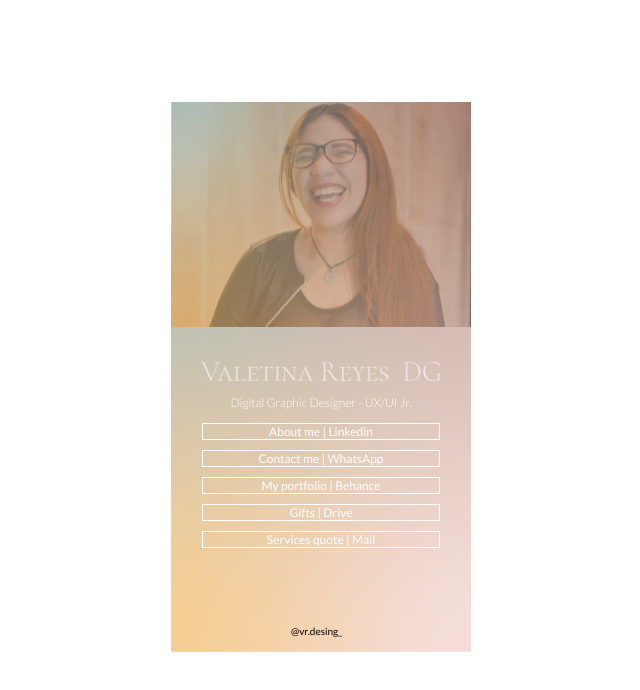
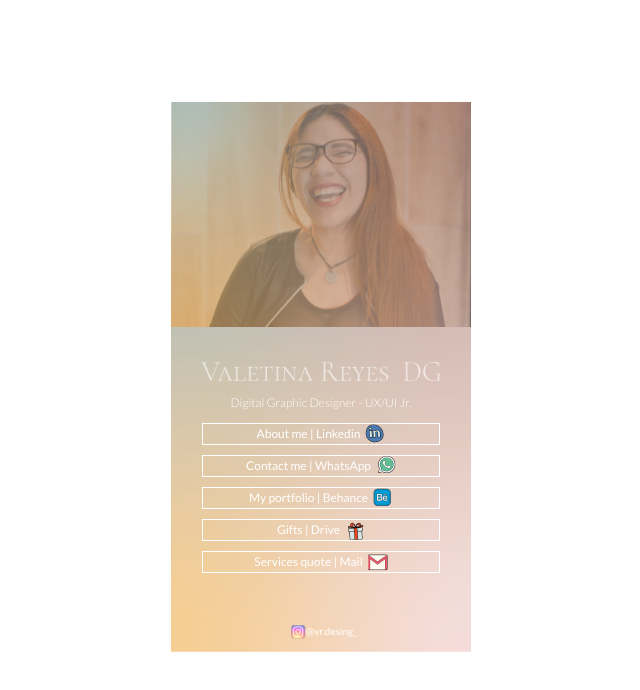
Before and after one commit to heyvalem/vdm17.github.io, a plain HTML site: page index.html in a window 1280 px wide. Shown: the whole page, without its empty margins (319-959 px from the left). Drawn offline with Linux system fonts and the light colour scheme.

Commit message:
finalizacion de botones con iconos

```diff
--- a/index.html
+++ b/index.html
@@ -8,6 +8,7 @@
     <title>Valentina Reyes | DG </title>
     <link rel="preconnect" href="https://fonts.gstatic.com">
     <link href="https://fonts.googleapis.com/css2?family=Lato:wght@300;400;700&display=swap" rel="stylesheet">
+    <link rel="shortcut icon" href="./Assets/Icons/FaviconVR (1).png" type="image/x-icon">
 </head>
 <body>
 <main class="landing_page__main">
@@ -20,22 +21,22 @@
         </div>
         <section class="button-chart-container">
             <div class="linkedin__button">
-                <button><a>About me | Linkedin <span class="linkedin_logo"></span></a></button>
+                <button><a href="https://www.linkedin.com/in/mavalentinareyesl/">About me | Linkedin</a><span class="linkedin_logo"></span></button>
             </div>
             <div class="Whatsapp__button">
-                <button><a>Contact me | WhatsApp <span id="Whatsapp_logo"></span></a> </button>
+                <button><a href="https://wa.me/+5491122529901">Contact me | WhatsApp </a> <span class="Whatsapp_logo"></span></button>
             </div>
             <div class="Behance__button">
-                <button><a>My portfolio | Behance <span id="Behance_logo"></span></a> </button>
+                <button><a href="https://www.behance.net/mvalentl99">My portfolio | Behance </a><span class="Behance_logo"></span></button>
             </div>
             <div class="Drive__button">
-                <button><a> Gifts | Drive <span id="Drive_logo"></span></a> </button>
+                <button><a> Gifts | Drive </a> <span class="Drive_logo"></span></button>
             </div>
             <div class="e-mail__button">
-                <button><a> Services quote | Mail <span id="e-mail_logo"></span></a> </button>
+                <button><a href="mailto:vdm1799@gmail.com" > Services quote | Mail </a> <span class="e-mail_logo"></span></button>
             </div>
         </section>
-        <a id="ig_account__a">@vr.desing_ <span class=""></span></a>
+        <a href="https://www.instagram.com/vr.design_/" id="ig_account__a"><span class="instagram_logo"></span>@vr.desing_ </a>
     </section>
 </main>
 </body>
--- a/styles/Styles.css
+++ b/styles/Styles.css
@@ -1,7 +1,3 @@
-:root{
-
-}
-
 *{
     box-sizing: border-box;
     margin: 0;
@@ -9,9 +5,13 @@
 }
 
 html{
-
     font-size: 62.5%;
     font-family:   'Lato', sans-serif;
+}
+
+html a {
+    text-decoration: none;
+    color: #ffffff;
 }
 
 body{
@@ -49,6 +49,7 @@ position: absolute;
     height: 0;
     width: 0;
 }
+
 .main-tittle--container{
     position: relative;
     text-align: center;
@@ -71,11 +72,14 @@ width: 0;
 
 .button-chart-container {
     position: relative;
-    text-align: center;
+    left: 7%;
     top: 230px;
 }
 
 .button-chart-container button {
+    display: flex;
+    align-items: center;
+    justify-content: center;
     width: 85%;
     top: 10px;
     font-family:  'Lato', sans-serif;;
@@ -84,15 +88,84 @@ width: 0;
     background-color: transparent;
     border: solid 1px;
     border-color: #ffffff;
+    margin: 0;
+    padding: 0 auto;
 }
 
 .linkedin__button , .Whatsapp__button , .Behance__button , .Drive__button , .e-mail__button {
     margin: 10px;
 }
 
+.linkedin_logo {
+    display: inline-block;
+    background-image: url("../Assets/Icons/Icon_Linkedin.png");
+    background-position: center;
+    background-size: cover;
+    background-repeat: no-repeat;
+    margin-left: 5px;
+    width: 20px;
+    height: 20px;
+}
+
+.Whatsapp_logo {
+    display: inline-block;
+    background-image: url("../Assets/Icons/Icon_Whatsapp.png");
+    background-position: center;
+    background-size: cover;
+    background-repeat: no-repeat;
+    margin-left: 5px;
+    width: 20px;
+    height: 20px;
+}
+
+.Behance_logo {
+    display: inline-block;
+    background-image: url("../Assets/Icons/Icon_Behance.png");
+    background-position: center;
+    background-size: cover;
+    background-repeat: no-repeat;
+    margin-left: 5px;
+    width: 20px;
+    height: 20px;
+}
+
+.Drive_logo{
+    display: inline-block;
+    background-image: url("../Assets/Icons/Icon_Gift.png");
+    background-position: center;
+    background-size: cover;
+    background-repeat: no-repeat;
+    margin-left: 5px;
+    width: 20px;
+    height: 20px;
+}
+
+.e-mail_logo {
+    display: inline-block;
+    background-image: url("../Assets/Icons/Icon_Mail.png");
+    background-position: center;
+    background-size: cover;
+    background-repeat: no-repeat;
+    margin-left: 5px;
+    width: 20px;
+    height: 20px;
+}
 
 #ig_account__a {
     position: absolute;
+    display: flex;
+    text-align: center;
+    justify-content: center;
     left: 40%;
     top: 95%;
 }
+
+.instagram_logo {
+    display: inline-block;
+    background-image: url("../Assets/Icons/Icon_Instagram.png");
+    background-position: center;
+    background-size: cover;
+    background-repeat: no-repeat;
+    width: 15px;
+    height: 15px;
+}
```
Also changed, not shown: Assets/Icons/Behance.png (deleted), Assets/Icons/FaviconVR (1).png (added), Assets/Icons/Icon_Behance.png (added), Assets/Icons/Icon_Gift.png (added), Assets/Icons/Icon_Instagram.png (added), Assets/Icons/Icon_Linkedin.png (added), Assets/Icons/Icon_Mail.png (added), Assets/Icons/Icon_Whatsapp.png (added), Assets/Icons/Regalo.png (deleted), Assets/Icons/gmail.png (deleted), Assets/Icons/instagram.png (deleted), Assets/Icons/linkedin.png (deleted), Assets/Icons/whatsapp.png (deleted), Assets/LOGO VR.svg (added), 2 more files. Lines whose indentation alone changed are shown as unchanged.
